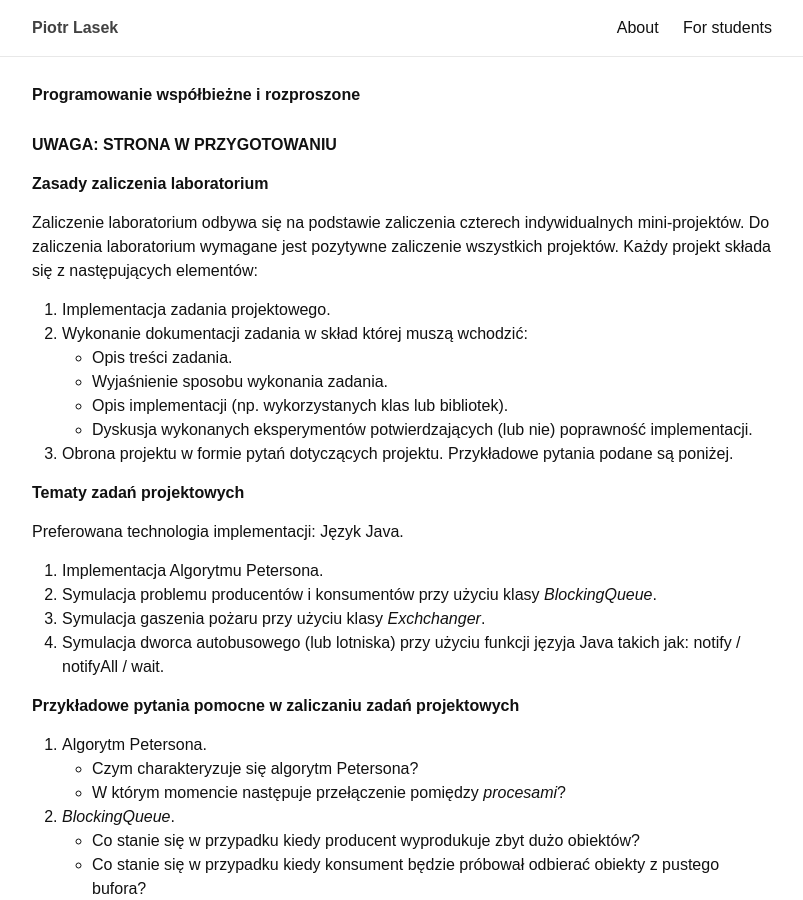
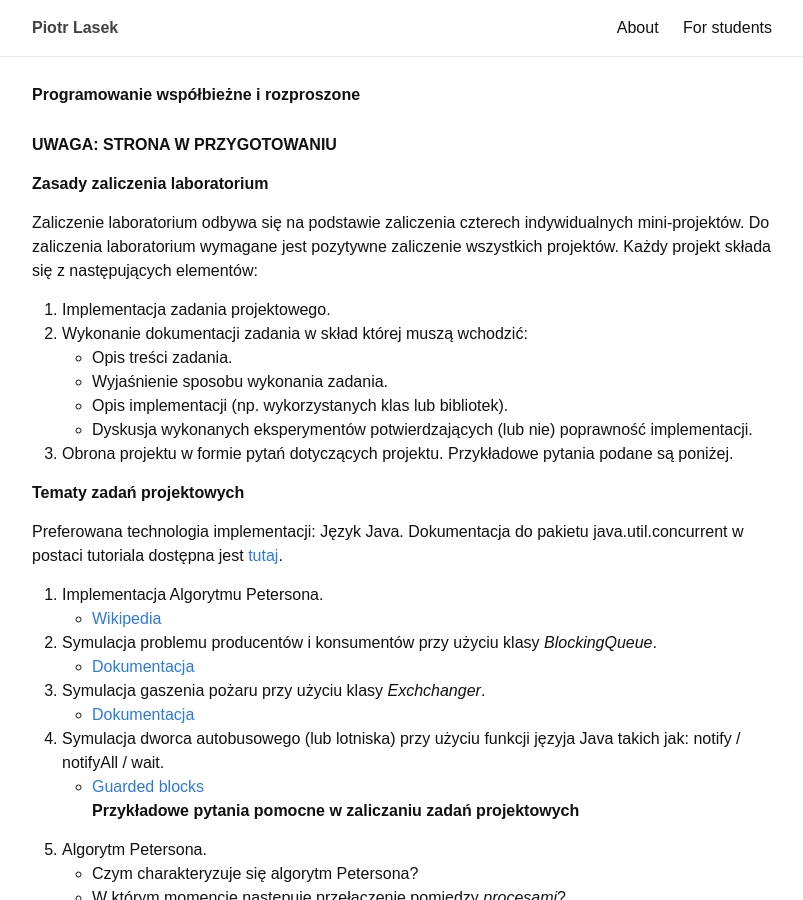
Before and after one commit to piotrlasek/piotrlasek.github.io, a Jekyll site: the page built from for-students/pwir2017.md, in a window 1280 px wide and 900 px high. Shown: the whole window, without its empty margins (238-1041 px from the left). Built offline with Jekyll 4.4.1, drawn with Linux system fonts in a browser that asks for light colours.

Commit message:
some changes

```diff
--- a/for-students/pwir2017.md
+++ b/for-students/pwir2017.md
@@ -27,12 +27,16 @@ się z następujących elementów:
 # Tematy zadań projektowych
 
 Preferowana technologia implementacji: Język Java.
+Dokumentacja do pakietu java.util.concurrent w postaci tutoriala dostępna jest [tutaj](https://docs.oracle.com/javase/tutorial/essential/concurrency/index.html).
 
 1. Implementacja Algorytmu Petersona.
+   * [Wikipedia](https://pl.wikipedia.org/wiki/Algorytm_Petersona)
 2. Symulacja problemu producentów i konsumentów przy użyciu klasy *BlockingQueue*.
+   * [Dokumentacja](https://docs.oracle.com/javase/7/docs/api/java/util/concurrent/BlockingQueue.html)
 3. Symulacja gaszenia pożaru przy użyciu klasy *Exchchanger*.
+   * [Dokumentacja](https://docs.oracle.com/javase/7/docs/api/java/util/concurrent/Exchanger.html)
 4. Symulacja dworca autobusowego (lub lotniska) przy użyciu funkcji języja Java takich jak: notify / notifyAll / wait.
-
+    * [Guarded blocks](https://docs.oracle.com/javase/tutorial/essential/concurrency/guardmeth.html)
 # Przykładowe pytania pomocne w zaliczaniu zadań projektowych
 
 1. Algorytm Petersona.
```
Also changed, not shown: 1 other file.
